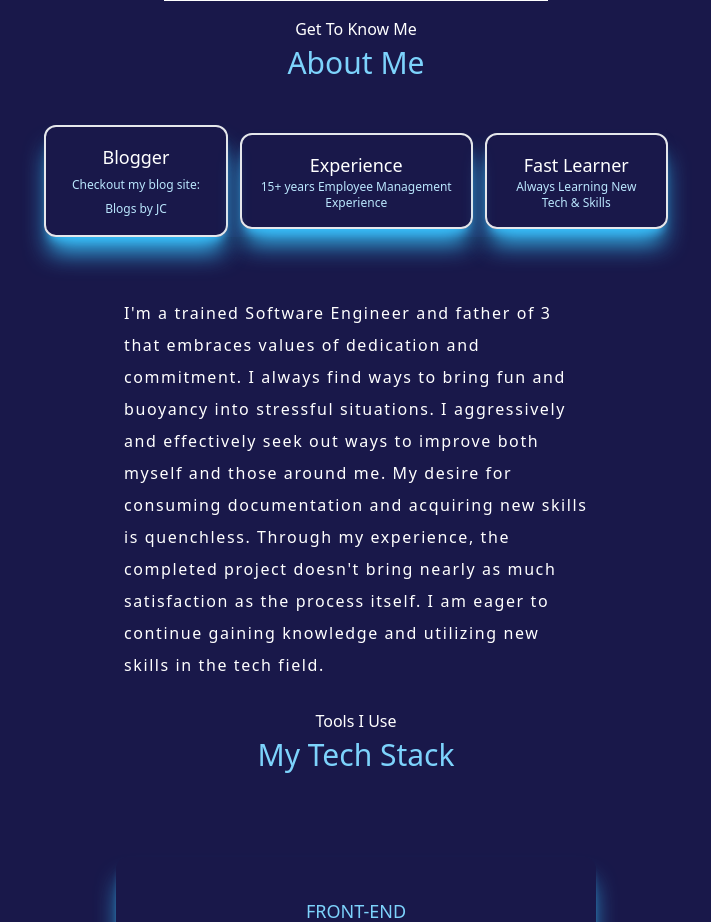
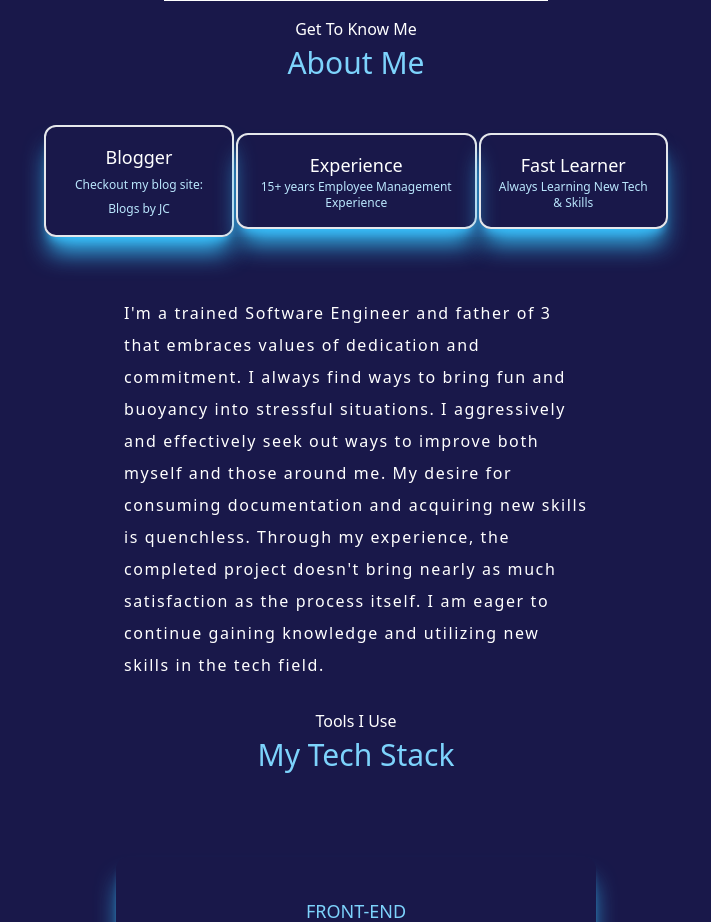
Before and after one commit to Messyginger0804/next.js-portfolio, a Next.js app: page / in a window 1280 px wide. Shown: the part 1203-2125 px from the top of the page, without its empty margins (284-995 px from the left). Built offline with nearby package versions, Linux system fonts and the light colour scheme.

Commit message:
styles(AboutMe.jsx): changed gap in about me cards

```diff
--- a/pages/components/AboutMe.jsx
+++ b/pages/components/AboutMe.jsx
@@ -14,7 +14,7 @@ export const AboutMe = () => {
             <h5 className='text-center'>Get To Know Me</h5>
             <h3 className='text-center text-3xl py-1 text-sky-300'>About Me</h3>
             <div className='lg:mx-40'>
-                <div className='flex flex-col sm:flex-row gap-3 text-center shadow-lg rounded-xl my-10 w-full'>                    <div className='p-4 m-auto border-2 text-center rounded-xl shadow-sky-400 shadow-xl hover:shadow-sky-300 cursor-pointer'>
+                <div className='flex flex-col sm:flex-row gap-0.5 text-center shadow-lg rounded-xl my-10 w-full'>                    <div className='p-4 m-auto border-2 text-center rounded-xl shadow-sky-400 shadow-xl hover:shadow-sky-300 cursor-pointer'>
                     <h3 className='text-base md:text-lg font-medium'>Blogger</h3>
                     <h4 className='text-sky-200 hover:underline'>
                         <Link href='https://blogsbyjc.vercel.app/'
```
